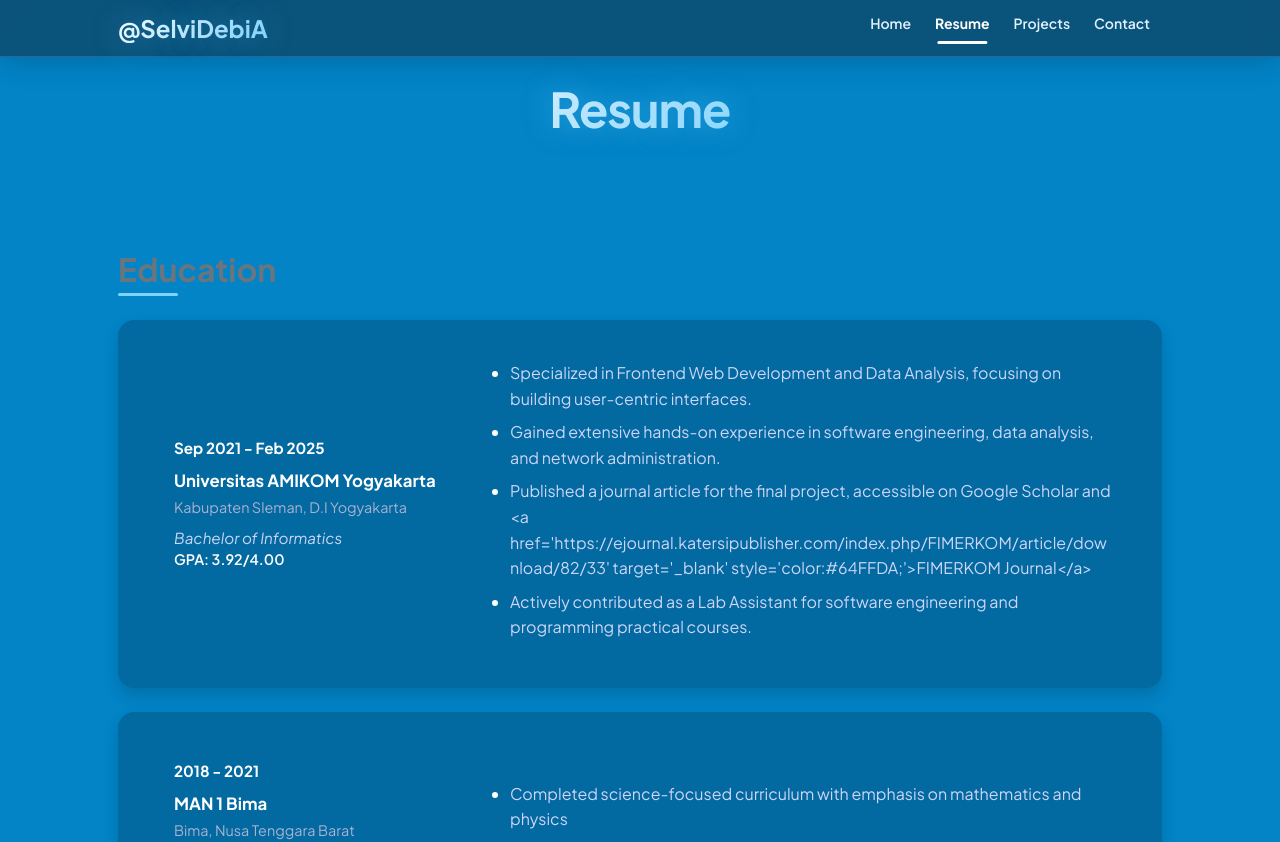
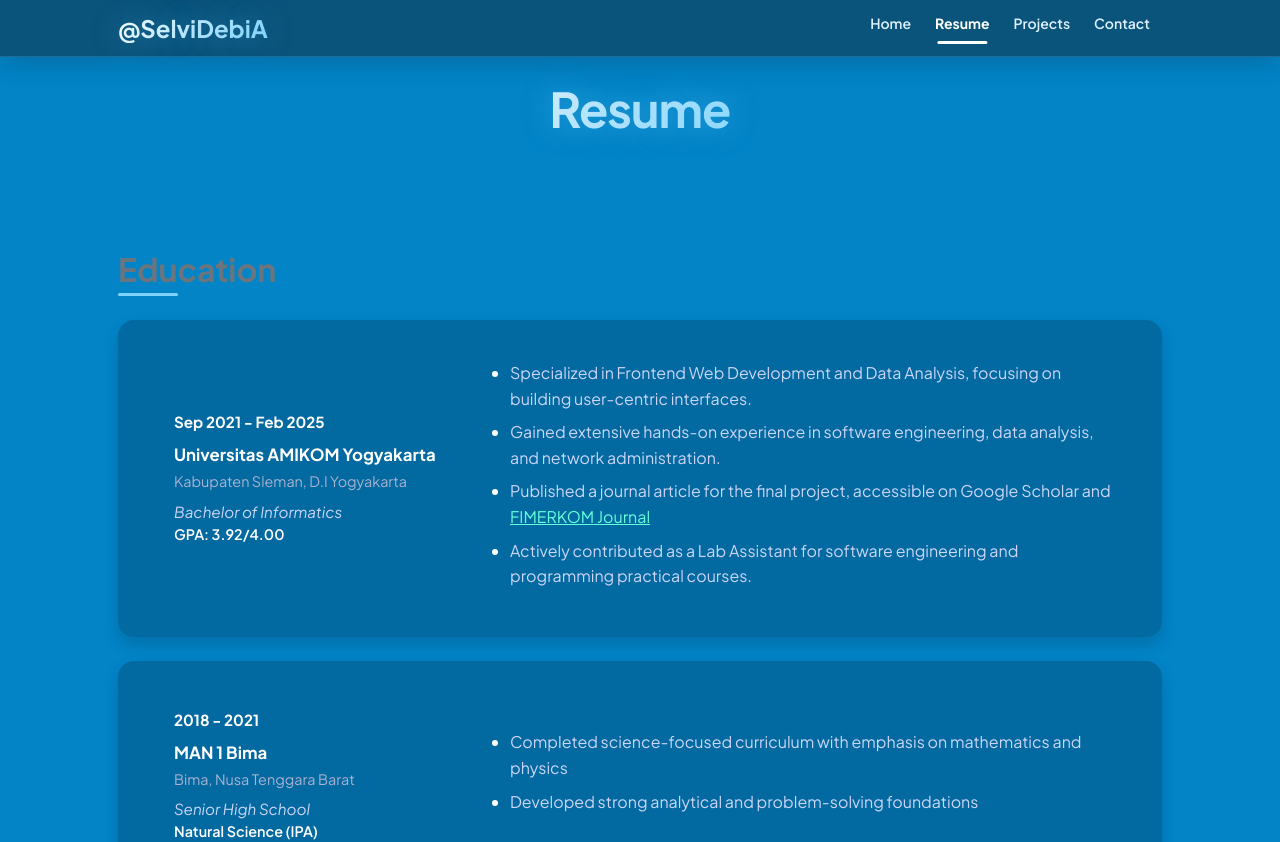
Before and after one commit to selvidebianita/Portofolio_Vue, a Vue app: page /resume in a window 1280 px wide. Shown: the top 842 px of the page. Built offline with nearby package versions, Linux system fonts and the light colour scheme.

Commit message:
update vue to render html properly in education description

```diff
--- a/src/components/Resume/Education.vue
+++ b/src/components/Resume/Education.vue
@@ -49,8 +49,7 @@ export default {
           </div>
           <div class="col-lg-8">
             <ul class="education-list mb-0">
-              <li v-for="(desc, descIndex) of education.description" :key="descIndex">
-                {{desc}}
+              <li v-for="(desc, descIndex) of education.description" :key="descIndex" v-html="desc">
               </li>
             </ul>
           </div>
```
